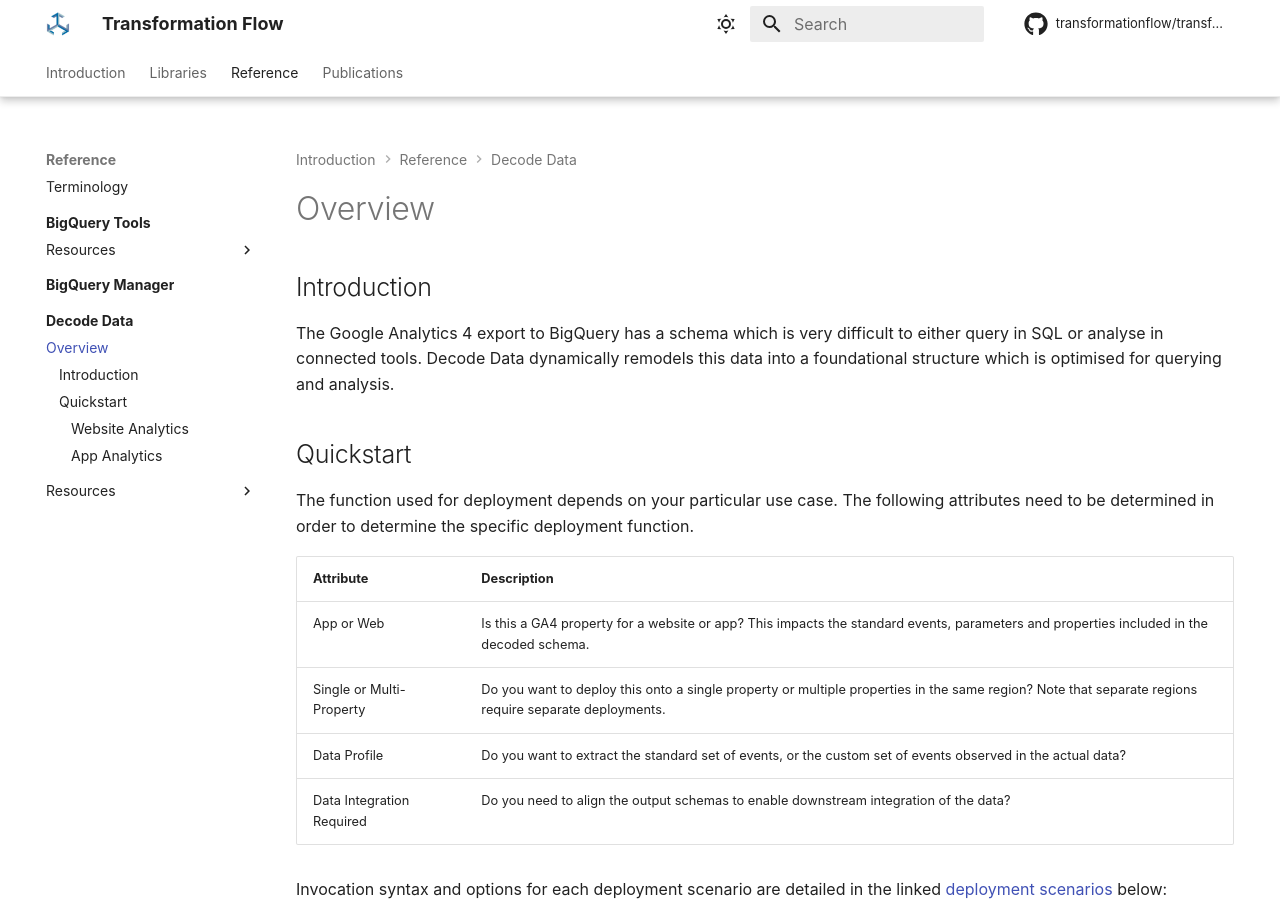
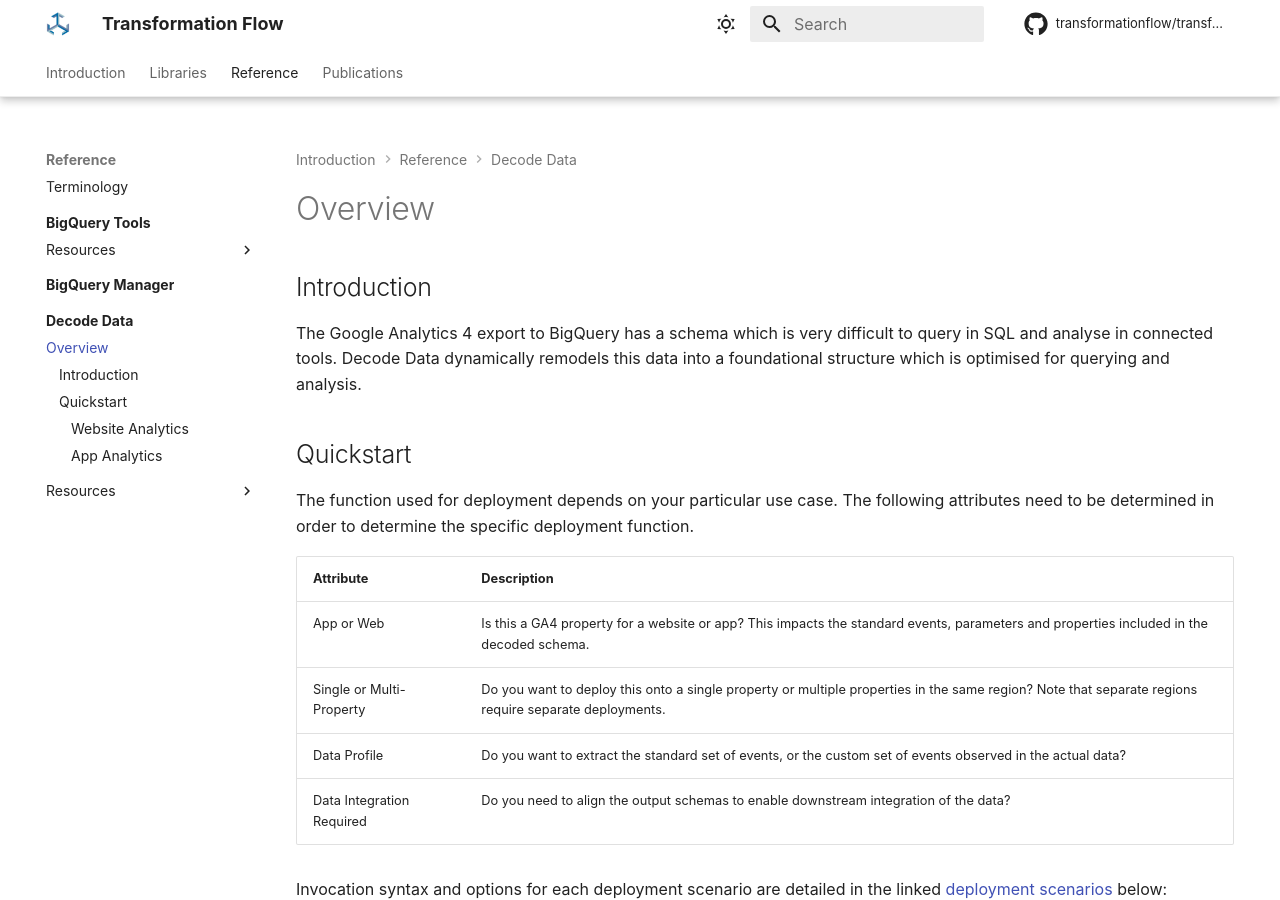
Before and after one commit to transformationflow/transformationflow.github.io, an MkDocs documentation site: the page built from docs/reference/decodedata/overview.md, in a window 1280 px wide and 900 px high. Built offline with MkDocs 1.6.1 and Material for MkDocs 9.7.7, drawn with Linux system fonts in a browser that asks for light colours; some web fonts are replaced; comment, search, counter and statistics services are not loaded.

Commit message:
minor edit

```diff
--- a/docs/reference/decodedata/overview.md
+++ b/docs/reference/decodedata/overview.md
@@ -1,5 +1,5 @@
 # Introduction
-The Google Analytics 4 export to BigQuery has a schema which is very difficult to either query in SQL or analyse in connected tools.  Decode Data dynamically remodels this data into a foundational structure which is optimised for querying and analysis.
+The Google Analytics 4 export to BigQuery has a schema which is very difficult to query in SQL and analyse in connected tools.  Decode Data dynamically remodels this data into a foundational structure which is optimised for querying and analysis.
 
 # Quickstart
 The function used for deployment depends on your particular use case.  The following attributes need to be determined in order to determine the specific deployment function.
```
